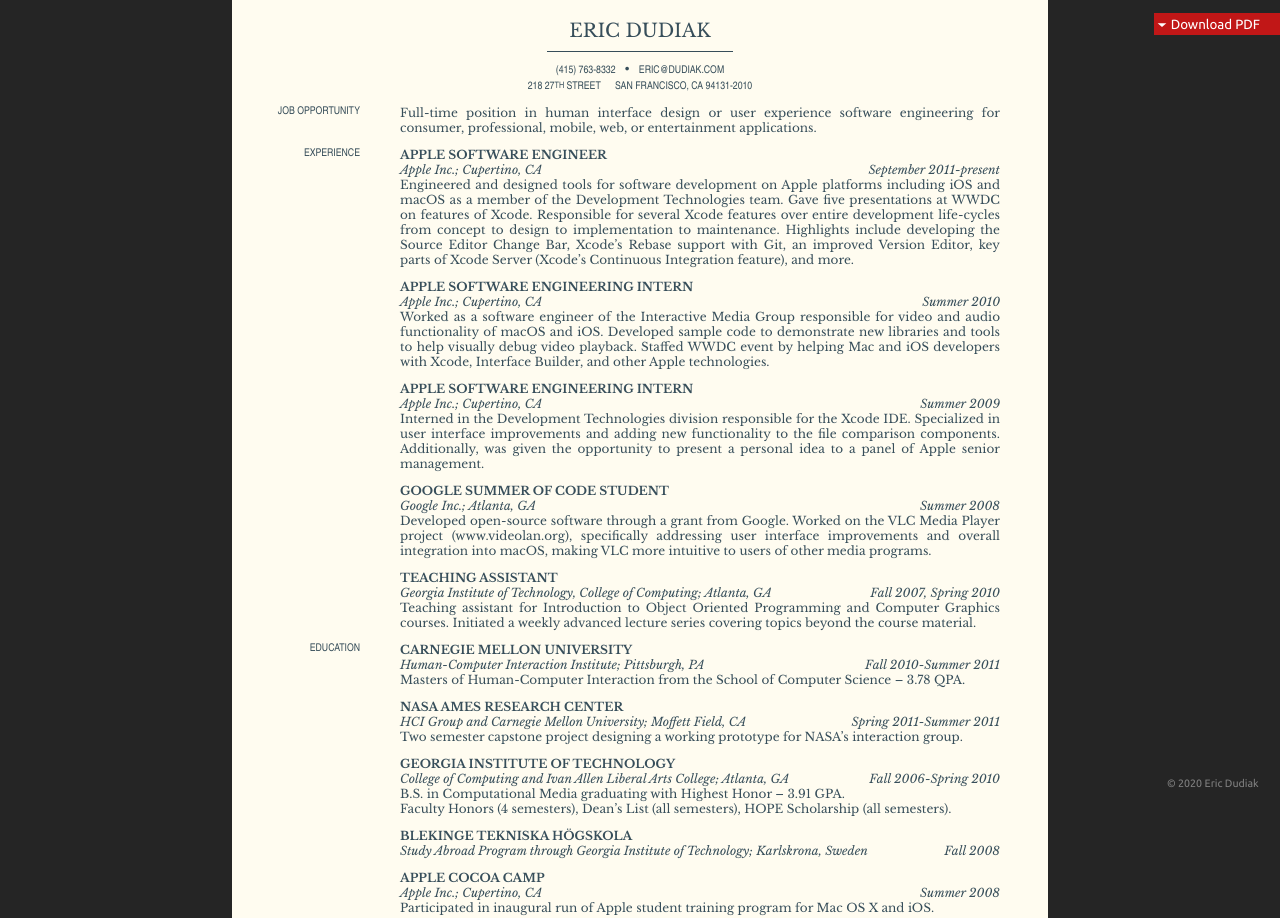
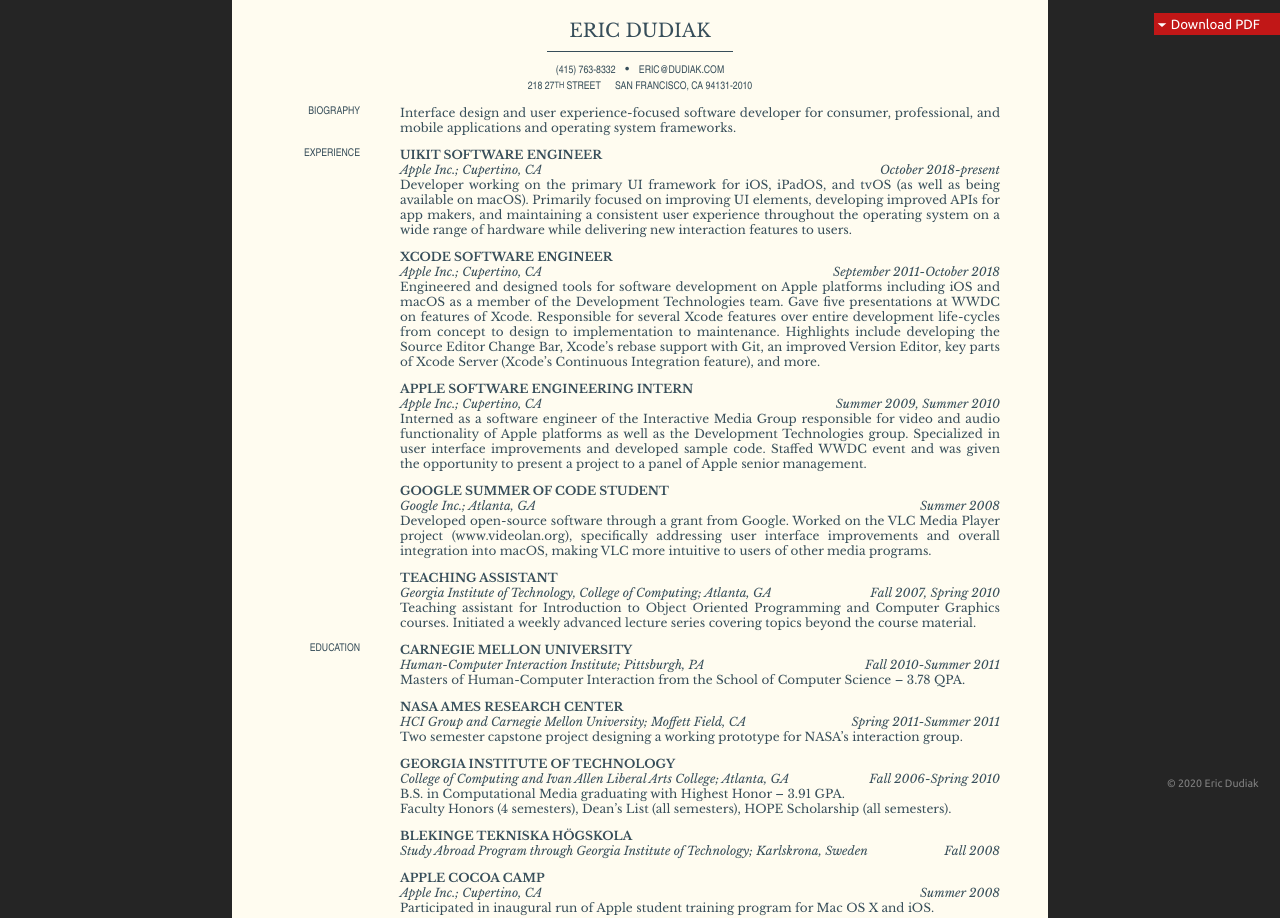
Before and after one commit to dudiak/dudiak.github.io, a plain HTML site: page index.html in a window 1280 px wide. Shown: the top 918 px of the page. Drawn offline with nearby package versions, Linux system fonts and the light colour scheme.

Commit message:
Some updates to profile.

```diff
--- a/index.html
+++ b/index.html
@@ -29,10 +29,10 @@
             </div>
         </div>
         <div class="resume_section">
-            <div class="resume_section_title">Job Opportunity</div>
+            <div class="resume_section_title">Biography</div>
             <div class="resume_section_content">
                 <div class="resume_section_item_description">
-                    Full-time position in human interface design or user experience software engineering for consumer, professional, mobile, web, or entertainment applications.
+                    Interface design and user experience-focused software developer for consumer, professional,  and mobile applications and operating system frameworks.
                 </div>
             </div>
         </div>
@@ -40,33 +40,33 @@
             <div class="resume_section_title">Experience</div>
             <div class="resume_section_content">
                 <div class="resume_section_item">
-                    <div class="resume_section_item_title">Apple Software Engineer</div>
+                    <div class="resume_section_item_title">UIKit Software Engineer</div>
                     <div class="resume_section_item_subtitle">
                         Apple Inc.; Cupertino, CA
-                        <span class="resume_date">September 2011-present</span>
+                        <span class="resume_date">October 2018-present</span>
                     </div>
                     <div class="resume_section_item_description">
-                        Engineered and designed tools for software development on Apple platforms including iOS and macOS as a member of the Development Technologies team. Gave five presentations at WWDC on features of Xcode. Responsible for several Xcode features over entire development life-cycles from concept to design to implementation to maintenance. Highlights include developing the Source Editor Change Bar, Xcode’s Rebase support with Git, an improved Version Editor, key parts of Xcode Server (Xcode’s Continuous Integration feature), and more.
+                        Developer working on the primary UI framework for iOS, iPadOS, and tvOS (as well as  being available on macOS). Primarily focused on improving UI elements, developing improved APIs for app makers, and maintaining a consistent user experience throughout the operating system on a wide range of hardware while delivering new interaction features to users.
+                    </div>
+                </div>
+                <div class="resume_section_item">
+                    <div class="resume_section_item_title">Xcode Software Engineer</div>
+                    <div class="resume_section_item_subtitle">
+                        Apple Inc.; Cupertino, CA
+                        <span class="resume_date">September 2011-October 2018</span>
+                    </div>
+                    <div class="resume_section_item_description">
+                        Engineered and designed tools for software development on Apple platforms including iOS and macOS as a member of the Development Technologies team. Gave five presentations at WWDC on features of Xcode. Responsible for several Xcode features over entire development life-cycles from concept to design to implementation to maintenance. Highlights include developing the Source Editor Change Bar, Xcode’s rebase support with Git, an improved Version Editor, key parts of Xcode Server (Xcode’s Continuous Integration feature), and more.
                     </div>
                 </div>
                 <div class="resume_section_item">
                     <div class="resume_section_item_title">Apple Software Engineering Intern</div>
                     <div class="resume_section_item_subtitle">
                         Apple Inc.; Cupertino, CA
-                        <span class="resume_date">Summer 2010</span>
+                        <span class="resume_date">Summer 2009, Summer 2010</span>
                     </div>
                     <div class="resume_section_item_description">
-                        Worked as a software engineer of the Interactive Media Group responsible for video and audio functionality of macOS and iOS. Developed sample code to demonstrate new libraries and tools to help visually debug video playback. Staffed WWDC event by helping Mac and iOS developers with Xcode, Interface Builder, and other Apple technologies.
-                    </div>
-                </div>
-                <div class="resume_section_item">
-                    <div class="resume_section_item_title">Apple Software Engineering Intern</div>
-                    <div class="resume_section_item_subtitle">
-                        Apple Inc.; Cupertino, CA
-                        <span class="resume_date">Summer 2009</span>
-                    </div>
-                    <div class="resume_section_item_description">
-                        Interned in the Development Technologies division responsible for the Xcode IDE. Specialized in user interface improvements and adding new functionality to the file comparison components. Additionally, was given the opportunity to present a personal idea to a panel of Apple senior management.
+                        Interned as a software engineer of the Interactive Media Group responsible for video and audio functionality of Apple platforms as well as the Development Technologies group. Specialized in user interface improvements and developed sample code. Staffed WWDC event and was given the opportunity to present a project to a panel of Apple senior management.
                     </div>
                 </div>
                 <div class="resume_section_item">
```
Also changed, not shown: 1 other file.
